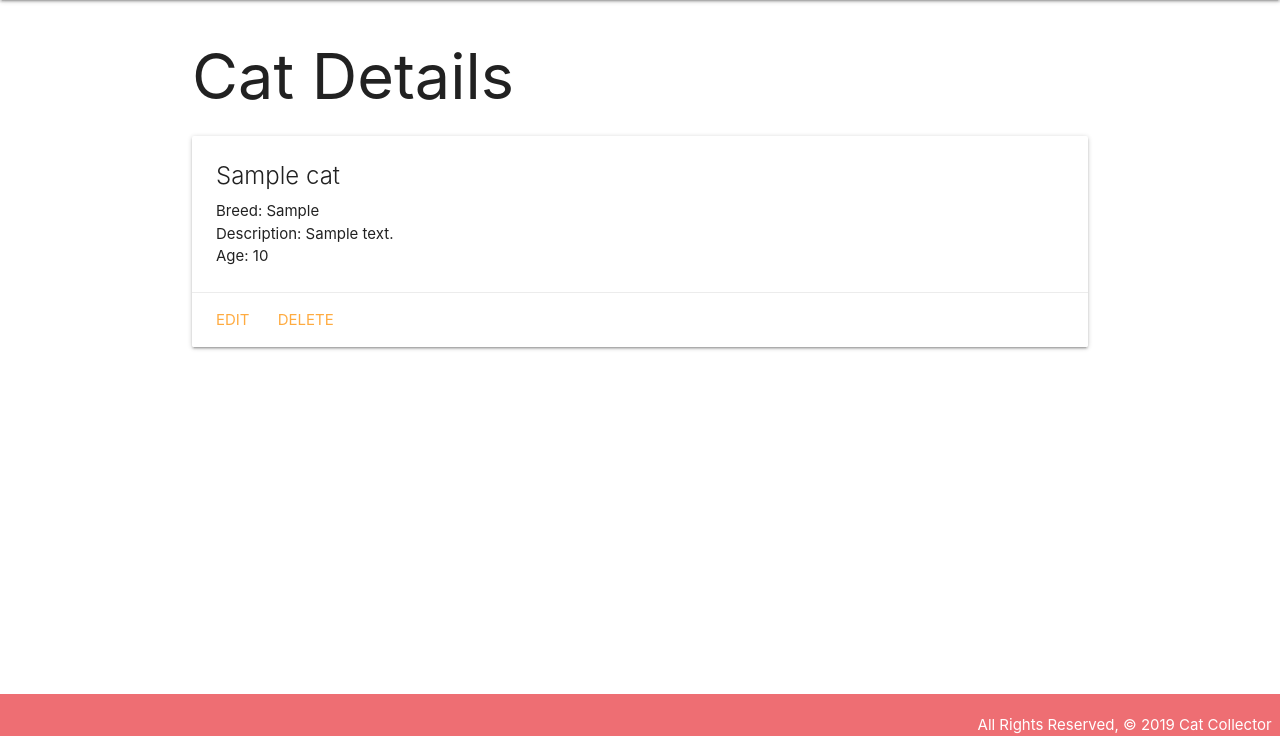
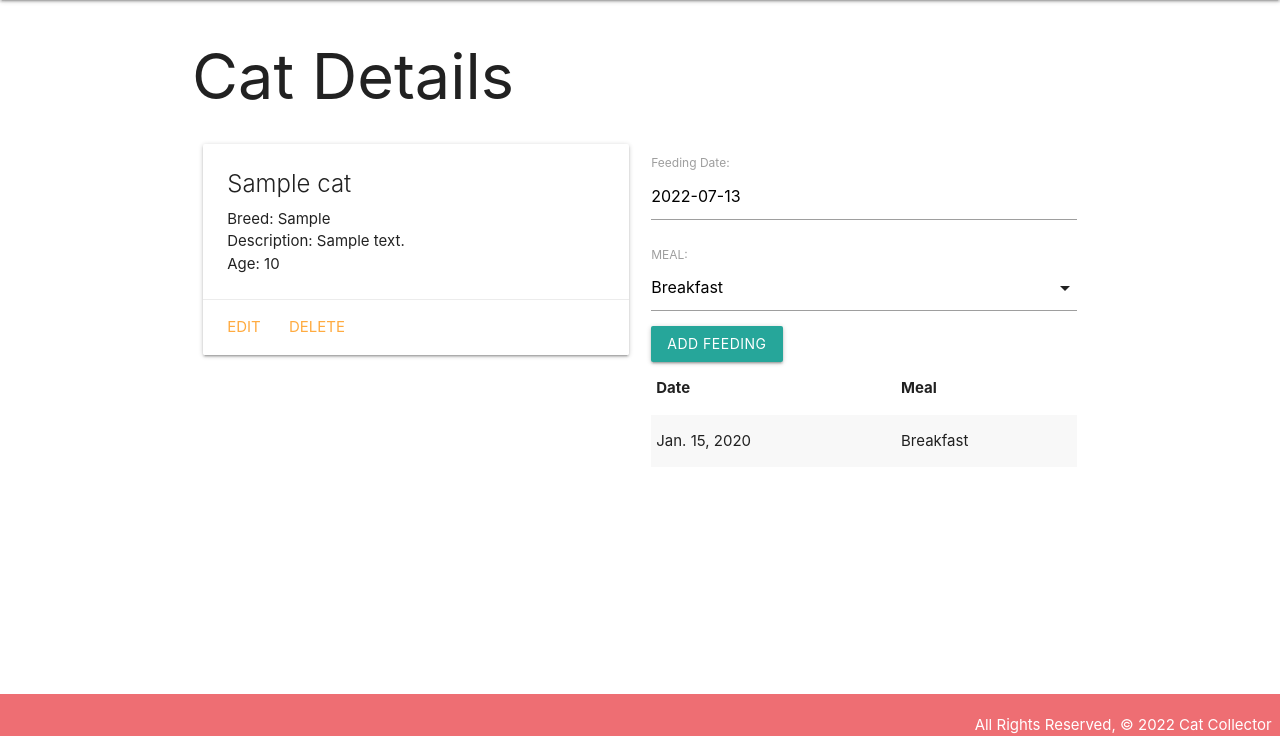
Before and after one commit to katiepestotnik/catcollector, a Django app: page /cats/1/ in a window 1280 px wide. Shown: the part 64-800 px from the top of the page. Run offline with Django 4.2, Linux system fonts and the light colour scheme; tables that the repository leaves empty hold one stand-in row (values such as "Sample post").

Commit message:
add one to many

```diff
--- a/main_app/admin.py
+++ b/main_app/admin.py
@@ -1,4 +1,6 @@
 from django.contrib import admin
-from .models import Cat
+from .models import Cat, Feeding
+
 # Register your models here.
 admin.site.register(Cat)
+admin.site.register(Feeding)
--- /dev/null
+++ b/main_app/forms.py
@@ -0,0 +1,7 @@
+from django.forms import ModelForm
+from .models import Feeding
+
+class FeedingForm(ModelForm):
+    class Meta:
+        model = Feeding
+        fields = ['date', 'meal']
--- a/main_app/models.py
+++ b/main_app/models.py
@@ -1,6 +1,11 @@
 from django.db import models
 from django.urls import reverse
 
+MEALS = (
+    ('B', 'Breakfast'),
+    ('L', 'Lunch'),
+    ('D', 'Dinner')
+)
 # Create your models here.
 class Cat(models.Model):
     name = models.CharField(max_length=100)
@@ -13,3 +18,16 @@ class Cat(models.Model):
     # for redirect
     def get_absolute_url(self):
         return reverse('detail', kwargs={'cat_id': self.id})
+
+class Feeding(models.Model):
+    date =models.DateField('Feeding Date')
+    meal = models.CharField(
+        'MEAL',
+        max_length =1,
+        choices=MEALS,
+        default = MEALS[0][0]
+    )
+    #defined relationship between Cat and Feeding
+    cat = models.ForeignKey(Cat, on_delete=models.CASCADE)
+    def __str__(self):
+        return f'{self.get_meal_display()} on {self.date}'
--- a/main_app/templates/base.html
+++ b/main_app/templates/base.html
@@ -8,6 +8,7 @@
   <title>Cat Collector</title>
   <link rel="stylesheet" href="https://cdnjs.cloudflare.com/ajax/libs/materialize/1.0.0/css/materialize.min.css">
   <link rel="stylesheet" type="text/css" href="{% static 'css/styles.css' %}">
+  <script src="https://cdnjs.cloudflare.com/ajax/libs/materialize/1.0.0/js/materialize.min.js"></script>
 </head>
 <body>
   <header class="navbar-fixed">
@@ -29,7 +30,18 @@
     {% endblock %}
   </main>
   <footer class="page-footer">
-    <div class="right">All Rights Reserved, &copy; 2019 Cat Collector &nbsp;</div>
+    <div class="right">All Rights Reserved, &copy; 2022 Cat Collector &nbsp;</div>
   </footer>
+  <script>
+    const dateEl = document.getElementById('id_date');
+    M.Datepicker.init(dateEl, {
+      format: 'yyyy-mm-dd',
+      defaultDate: new Date(),
+      setDefaultDate: true,
+      autoClose: true
+    });
+    const selectEl = document.getElementById('id_meal')
+    M.FormSelect.init(selectEl)
+  </script>
 </body>
 </html>
--- a/main_app/templates/cats/detail.html
+++ b/main_app/templates/cats/detail.html
@@ -1,6 +1,10 @@
-{% extends 'base.html'%}
-{%block content%}
+{% extends 'base.html' %}
+{% block content %}
+
 <h1>Cat Details</h1>
+
+<div class="row">
+  <div class="col s6">
     <div class="card">
       <div class="card-content">
         <span class="card-title">{{ cat.name }}</span>
@@ -17,4 +21,26 @@
         <a href="{% url 'cats_delete' cat.id %}">Delete</a>
       </div>
     </div>
-{%endblock%}
+  </div>
+  <div class="col s6">
+    <form method="post" action='{%url 'add_feeding' cat.id%}'>
+      {% csrf_token %}
+      {{ feeding_form.as_p }}
+      <input type="submit" class="btn" value="Add Feeding">
+    </form>
+    <table class="striped">
+      <thead>
+        <tr><th>Date</th><th>Meal</th></tr>
+      </thead>
+      <tbody>
+        {% for feeding in cat.feeding_set.all %}
+          <tr>
+            <td>{{feeding.date}}</td>
+            <td>{{feeding.get_meal_display}}</td>
+          </tr>
+        {% endfor %}
+      </tbody>
+    </table>
+  </div>
+</div>
+{% endblock %}
--- a/main_app/urls.py
+++ b/main_app/urls.py
@@ -9,4 +9,5 @@ urlpatterns = [
     path('cats/create/', views.CatCreate.as_view(), name='cats_create'),
     path('cats/<int:pk>/update/', views.CatUpdate.as_view(), name='cats_update'),
     path('cats/<int:pk>/delete/', views.CatDelete.as_view(), name='cats_delete'),
+    path('cats/<int:cat_id>/add_feeding', views.add_feeding, name='add_feeding')
 ]
--- a/main_app/views.py
+++ b/main_app/views.py
@@ -1,7 +1,9 @@
-from django.shortcuts import render
+from django.shortcuts import render, redirect
 from django.http import HttpResponse
 from .models import Cat
 from django.views.generic.edit import CreateView, UpdateView, DeleteView
+# bring in feeding form from forms.py
+from .forms import FeedingForm
 #static data for example with class
 # class Cat():
 #     def __init__(self, name, breed, description, age):
@@ -35,9 +37,20 @@ def cats_index(request):
 
 def cats_detail(request, cat_id):
     cat = Cat.objects.get(id=cat_id)
+    # bring (instanitate) in feeding form
+    feeding_form = FeedingForm()
     return render(request, 'cats/detail.html', {
-        'cat':cat
+        'cat':cat,
+        'feeding_form': feeding_form
     })
+def add_feeding(request, cat_id):
+    feeding_form = FeedingForm(request.POST)
+    if feeding_form.is_valid():
+        new_feeding = feeding_form.save(commit=False)
+        new_feeding.cat_id = cat_id
+        new_feeding.save()
+    return redirect('detail', cat_id = cat_id)
+
 class CatCreate(CreateView):
     model = Cat
     fields = '__all__'
```
Also changed, not shown: main_app/migrations/0002_feeding.py (added). Lines whose indentation alone changed are shown as unchanged.
